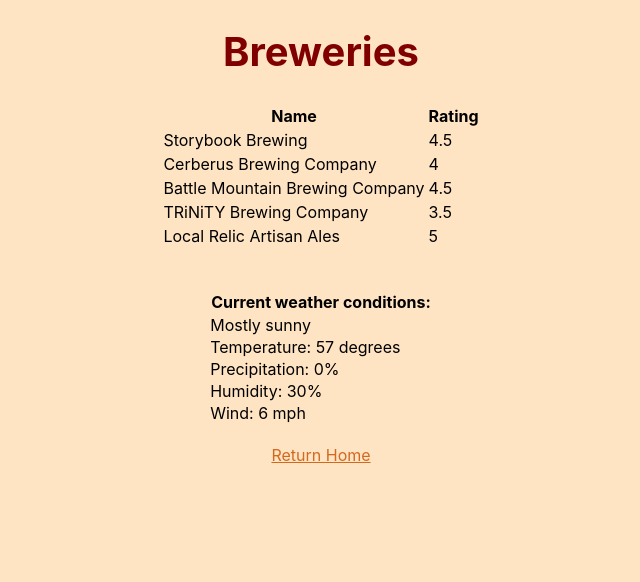
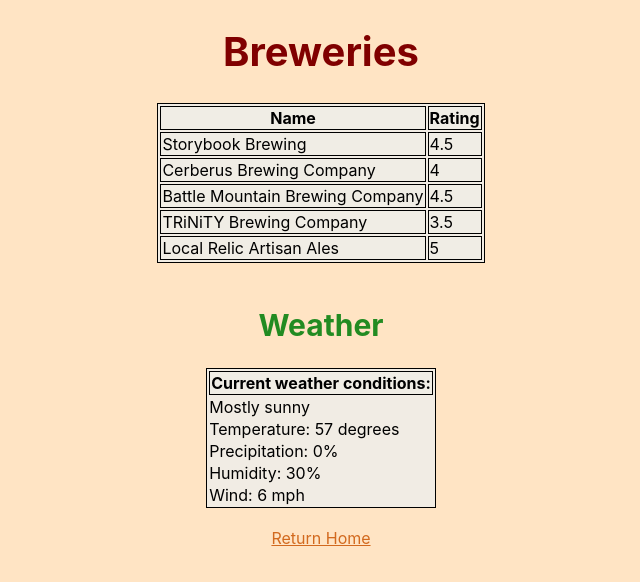
Before and after one commit to alsa475/five-oclock-somewhere, a React (Create React App) app: page /breweries in a window 1280 px wide. Shown: the top 582 px of the page, without its empty margins (319-959 px from the left). Built offline with nearby package versions, Linux system fonts and the light colour scheme.

Commit message:
update style sheet

```diff
--- a/src/pages/BreweryPage.js
+++ b/src/pages/BreweryPage.js
@@ -43,7 +43,8 @@ function BreweryPage(){
             </table>
             <br></br>
 
-            <br></br>
+            <h2>Weather</h2>
+
             <table>
                 <thead>
                     <tr>
--- a/src/pages/DistilleryPage.js
+++ b/src/pages/DistilleryPage.js
@@ -42,7 +42,8 @@ function DistilleryPage(){
                 </tbody>
             </table>
 
-            <br></br>
+            <h2>Weather</h2>
+
             <table>
                 <thead>
                     <tr>
--- a/src/pages/WineryPage.js
+++ b/src/pages/WineryPage.js
@@ -42,7 +42,8 @@ function WineryPage(){
                 </tbody>
             </table>
 
-            <br></br>
+            <h2>Weather</h2>
+
             <table>
                 <thead>
                     <tr>
--- a/src/style/style.css
+++ b/src/style/style.css
@@ -5,6 +5,12 @@ body {
 h1 {
     color: maroon;
     font-size: 40px;
+    text-align: center;
+}
+
+h2 {
+    color: forestgreen;
+    font-size: 30px;
     text-align: center;
 }
 
@@ -61,3 +67,8 @@ form {
     text-align: center;
     justify-content: center;
 }
+
+table, th, td {
+    border: 1px solid black;
+    background: rgba(241, 238, 230, 0.945);
+}
```
Also changed, not shown: 1 other file (tests, documents, lock files or other folders).
